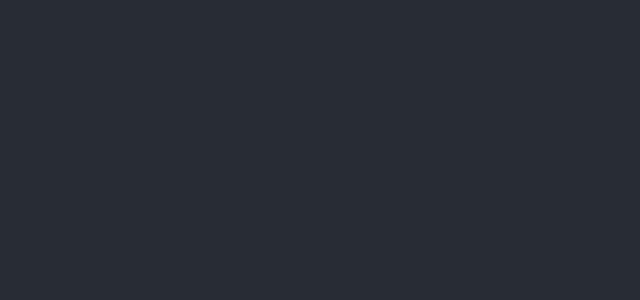
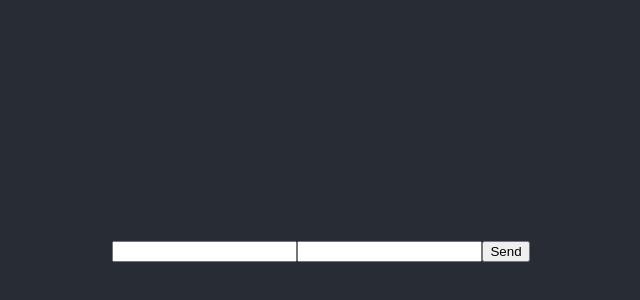
Before and after one commit to sudiptab2100/WhisUp3, a React (Create React App) app: page / in a window 1280 px wide. Shown: the part 154-454 px from the top of the page, without its empty margins (319-959 px from the left). Built offline with nearby package versions, Linux system fonts and the light colour scheme.

Commit message:
Added sender form

```diff
--- a/package.json
+++ b/package.json
@@ -12,6 +12,7 @@
     "@types/react-dom": "^18.2.18",
     "react": "^18.2.0",
     "react-dom": "^18.2.0",
+    "react-hook-form": "^7.49.3",
     "react-scripts": "5.0.1",
     "typescript": "^4.9.5",
     "web-vitals": "^2.1.4"
--- a/src/App.tsx
+++ b/src/App.tsx
@@ -1,15 +1,17 @@
 import React from 'react';
 import logo from './logo.svg';
 import './App.css';
+import SendMessage from './components/Waku';
+import SenderForm from './components/SenderForm';
 
 function App() {
   const queryParameters = new URLSearchParams(window.location.search)
-  const user = queryParameters.get("user")
+  const user = queryParameters.get("user")?.toString()
   console.log(user)
   return (
     <div className="App">
       <header className="App-header">
-
+        <SenderForm user={user || ''} onClickSend={SendMessage}/>
       </header>
     </div>
   );
--- /dev/null
+++ b/src/components/SenderForm.tsx
@@ -0,0 +1,44 @@
+import { useForm, SubmitHandler } from "react-hook-form";
+
+type Inputs = {
+  example: string;
+  exampleRequired: string;
+};
+
+interface Props {
+  user: string;
+  onClickSend: (to: string, msg: string) => boolean;
+}
+
+export default function SenderForm({ user, onClickSend }: Props) {
+  const {
+    register,
+    handleSubmit,
+    watch,
+    formState: { errors },
+  } = useForm<Inputs>();
+  const onSubmit: SubmitHandler<Inputs> = (data) => {
+    // console.log(data.example)
+    // console.log(data.exampleRequired)
+    const to = data.example;
+    const msg = data.exampleRequired;
+    onClickSend(to, msg)
+  }
+
+  // console.log(watch("example")); // watch input value by passing the name of it
+
+  return (
+    /* "handleSubmit" will validate your inputs before invoking "onSubmit" */
+    <form onSubmit={handleSubmit(onSubmit)}>
+      {/* register your input into the hook by invoking the "register" function */}
+      <input defaultValue={user} {...register("example")} />
+
+      {/* include validation with required or other standard HTML validation rules */}
+      <input {...register("exampleRequired", { required: true })} />
+      {/* errors will return when field validation fails  */}
+      {errors.exampleRequired && <span>This field is required</span>}
+
+      <input type="submit" value="Send"/>
+    </form>
+  );
+}
--- /dev/null
+++ b/src/components/Waku.tsx
@@ -0,0 +1,8 @@
+function SendMessage(to: string, msg: string) {
+    console.log("You're in Waku.");
+    console.log(to + "\n" + msg);
+
+    return true;
+}
+
+export default SendMessage;
```
Also changed, not shown: 1 other file (tests, documents, lock files or other folders).
